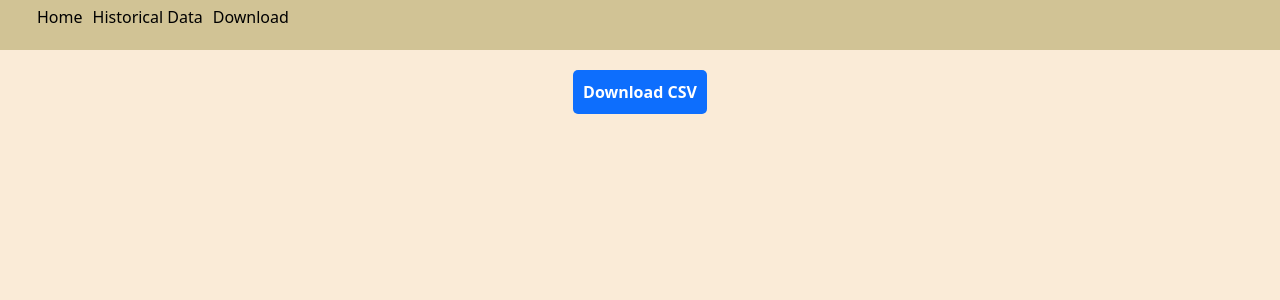
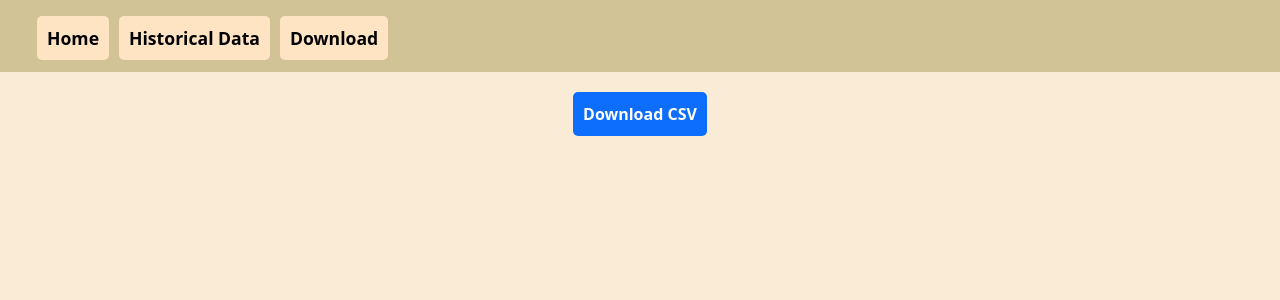
Before and after one commit to apdd2003/ktflaskreact, a React (Create React App) app in the folder frontend/: page /download in a window 1280 px wide. Shown: the top 300 px of the page. Built offline with nearby package versions, Linux system fonts and the light colour scheme.

Commit message:
edit inputData component to avoid blank measumrent data

```diff
--- a/frontend/src/components/HistoricalData.js
+++ b/frontend/src/components/HistoricalData.js
@@ -9,11 +9,12 @@ import Paper from '@mui/material/Paper';
 import './historicalData.css';
 
 
-function HistoricalData({changeHistory}) {
+function HistoricalData({ changeHistory }) {
     const [hData, sethData] = useState([]);
 
 
     useEffect(() => {
+        document.getElementById("spinnerHistory").style.display = 'block';
         fetch("/history").then(
             res => {
                 if (!res.ok) {
@@ -24,6 +25,7 @@ function HistoricalData({changeHistory}) {
                 data => {
                     console.log(data['historical_data'])
                     sethData(data['historical_data'])
+                    document.getElementById("spinnerHistory").style.display = 'none';
                 }
             ).catch(
                 console.log("error2")
@@ -34,7 +36,13 @@ function HistoricalData({changeHistory}) {
 
     return (
         <div className='container historical-data'>
-            <h4>Historical Data</h4>
+            <h4>Historical Data
+                <div className="d-flex justify-content-left container">
+                    <div id="spinnerHistory" className="spinner-border" role="status">
+                        <span className="visually-hidden">Loading...</span>
+                    </div>
+                </div>
+            </h4>
             <TableContainer component={Paper}>
                 <Table sx={{ minWidth: 650 }} size="small" aria-label="a dense table">
                     <TableHead >
@@ -47,7 +55,7 @@ function HistoricalData({changeHistory}) {
                         </TableRow>
                     </TableHead>
                     <TableBody>
-                    {Object.values(hData).map((data,index)=>(
+                        {Object.values(hData).map((data, index) => (
                             <TableRow
                                 key={index}
                                 sx={{ '&:last-child td, &:last-child th': { border: 0 } }}
--- a/frontend/src/components/InputData.js
+++ b/frontend/src/components/InputData.js
@@ -8,6 +8,13 @@ function InputData() {
   const [resData, setResData] = useState([]);
 
   const saveData = (setResStatus) => {
+
+    const mtemp = document.getElementById('minTemp').innerText;
+    // console.log(mtemp, typeof mtemp)
+    if (!mtemp){
+      setResStatus("Please take measurements again!")
+      return
+    }
     var data = new FormData();
     data.append("grape_type", document.getElementById("grapeTypeData").value);
     data.append("pressure", document.getElementById("pressureData").value);
--- a/frontend/src/components/TakeMeas.js
+++ b/frontend/src/components/TakeMeas.js
@@ -70,7 +70,7 @@ function TakeMeas() {
               key={Math.random()}
               sx={{ '&:last-child td, &:last-child th': { border: 0 } }}
             >
-              <TableCell align="right">{mdata['MinTemp']}</TableCell>
+              <TableCell align="right"><span id='minTemp'>{mdata['MinTemp']}</span></TableCell>
               <TableCell align="right">{mdata['MaxTemp']}</TableCell>
               <TableCell align="right">{mdata['AverageTemp']}</TableCell>
               <TableCell align="right">{mdata['AmbientTemp']}</TableCell>
--- a/frontend/src/components/historicalData.css
+++ b/frontend/src/components/historicalData.css
@@ -1,5 +1,6 @@
 .historical-data{
     margin-bottom: 50px;
+    margin-top: 10px;
 }
 .tableHead{
     font-weight: bold;
--- a/frontend/src/components/topbar.css
+++ b/frontend/src/components/topbar.css
@@ -11,12 +11,23 @@ ul{
 }
 li{
     margin: 5px;
+    margin-top: 25px;
     align-items: flex-start;
     flex-direction: row;
     text-decoration: none;
 }
 .nlink{
+
     text-decoration: none;
     color: black;
+    padding: 10px;
+    background-color: bisque;
+    border-radius: 5px;
+    font-size: 1.1rem;
+    font-weight: bolder;
     /* background-color: ; */
 }
+.nlink:hover{
+    background-color: aliceblue;
+    color: black;
+}
```
Also changed, not shown: frontend/src/AppRouter.js (+4 -4 lines), 2 other files (tests, documents, lock files or other folders). Lines whose indentation alone changed are shown as unchanged.
